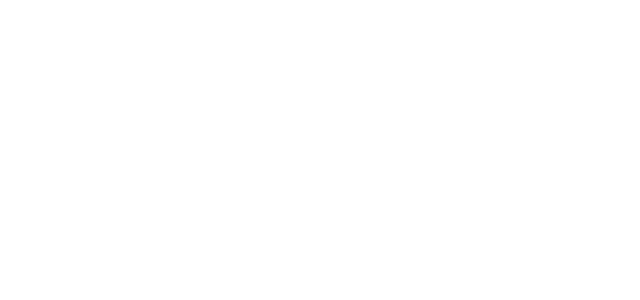
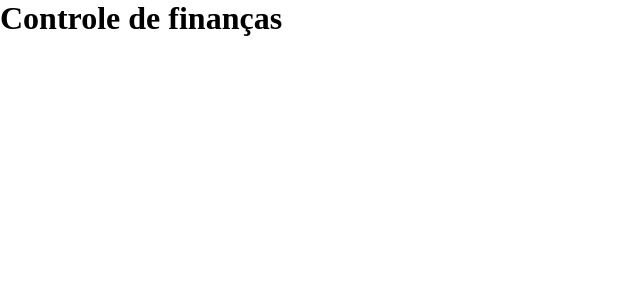
Before and after one commit to CaioAugustoHD/Sistema-controle-financas, a React (Vite) app: page / in a window 1280 px wide. Shown: the top 300 px of the page, without its empty margins (0-640 px from the left). Built offline with nearby package versions, Linux system fonts and the light colour scheme.

Commit message:
Criado cabeçalho em Header.jsx

```diff
--- a/src/App.jsx
+++ b/src/App.jsx
@@ -1,8 +1,9 @@
 import React from 'react'
 import './App.css'
+import { Header } from './components/Header/Header'
 
 export function App() {
   return (
-    <></>
+    <Header/>
   )
 }
--- /dev/null
+++ b/src/components/Header/Header.jsx
@@ -0,0 +1,9 @@
+import React from "react";
+
+export function Header(){
+    return (
+        <header>
+            <h1>Controle de finanças</h1>
+        </header>
+    )
+}
```
